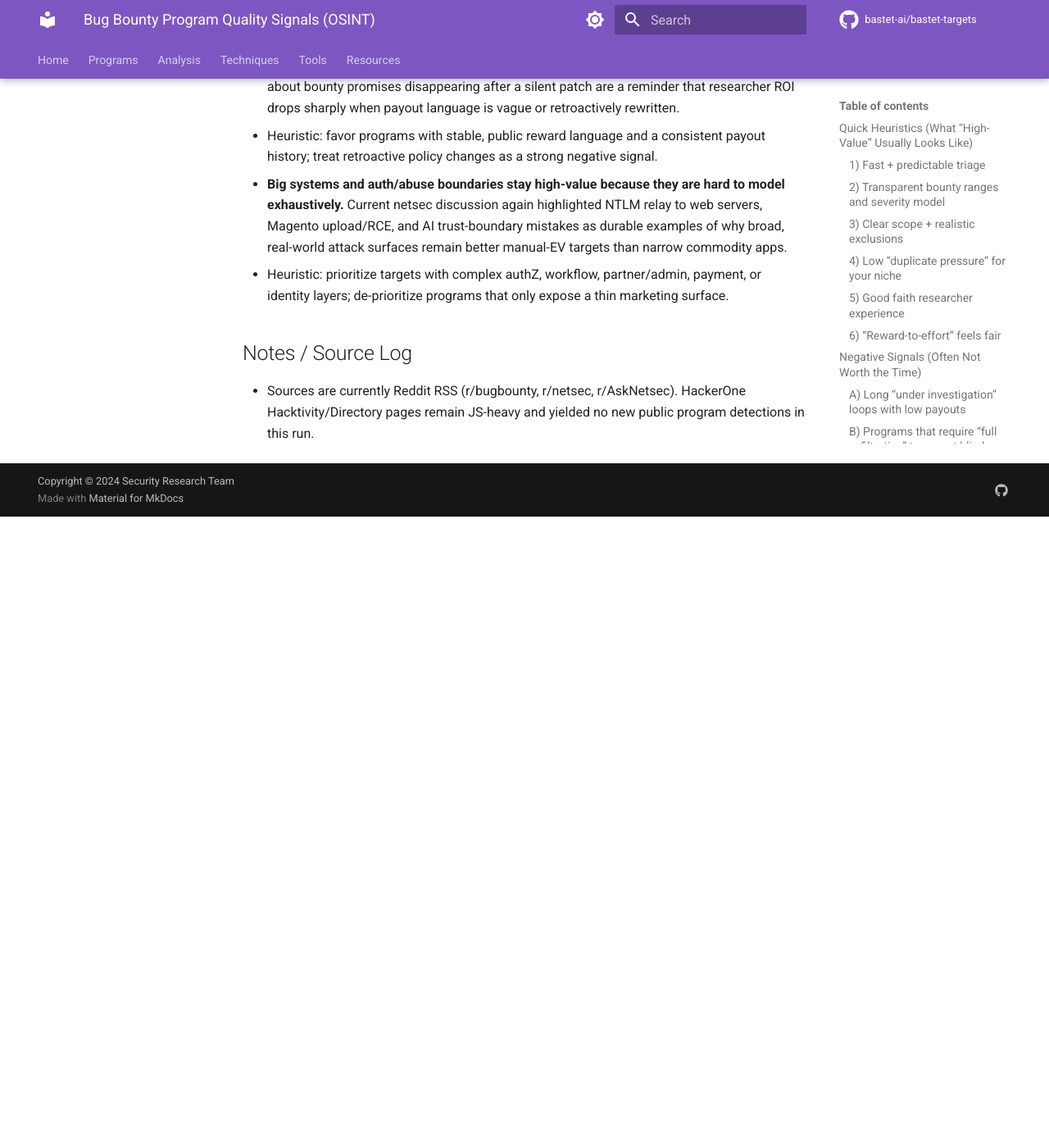
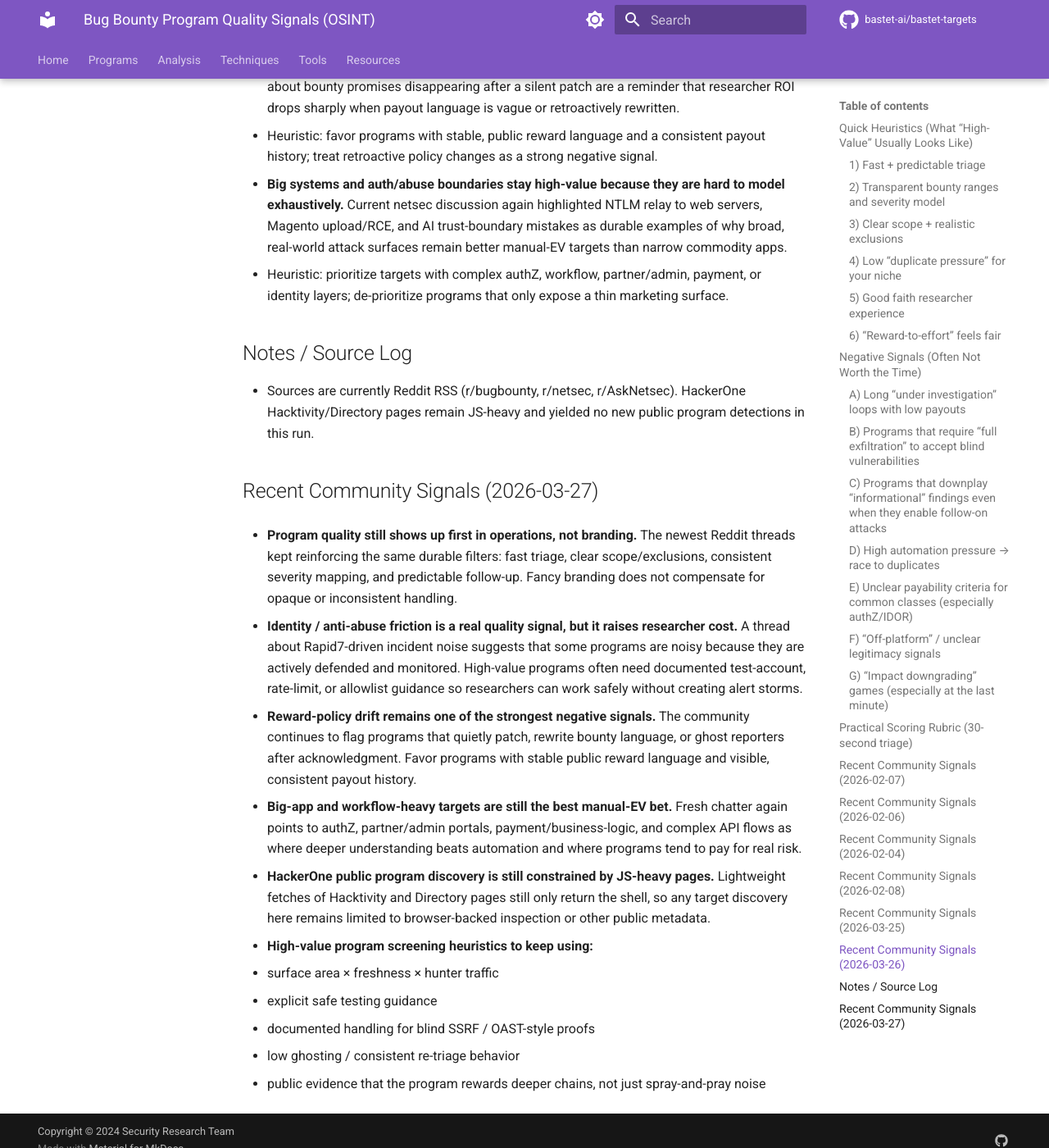
Before and after one commit to bastet-ai/bastet-targets, an MkDocs documentation site: the page built from docs/programs/program-quality-signals.md, in a window 1280 px wide and 1400 px high, scrolled down 12846 px. Shown: the whole window at 82% size. Built offline with MkDocs 1.6.1 and Material for MkDocs 9.7.7, drawn with Linux system fonts in a browser that asks for light colours; comment, search, counter and statistics services are not loaded; before the commit the page ends 13476 px from its top, so only the background shows below that.

Commit message:
Update program quality signals from community scan

```diff
--- a/docs/programs/program-quality-signals.md
+++ b/docs/programs/program-quality-signals.md
@@ -272,3 +272,22 @@ These are **examples** from recent public discussion that reinforce (or nuance)
 ## Notes / Source Log
 
 - Sources are currently Reddit RSS (r/bugbounty, r/netsec, r/AskNetsec). HackerOne Hacktivity/Directory pages remain JS-heavy and yielded no new public program detections in this run.
+
+## Recent Community Signals (2026-03-27)
+
+- **Program quality still shows up first in operations, not branding.** The newest Reddit threads kept reinforcing the same durable filters: fast triage, clear scope/exclusions, consistent severity mapping, and predictable follow-up. Fancy branding does not compensate for opaque or inconsistent handling.
+
+- **Identity / anti-abuse friction is a real quality signal, but it raises researcher cost.** A thread about Rapid7-driven incident noise suggests that some programs are noisy because they are actively defended and monitored. High-value programs often need documented test-account, rate-limit, or allowlist guidance so researchers can work safely without creating alert storms.
+
+- **Reward-policy drift remains one of the strongest negative signals.** The community continues to flag programs that quietly patch, rewrite bounty language, or ghost reporters after acknowledgment. Favor programs with stable public reward language and visible, consistent payout history.
+
+- **Big-app and workflow-heavy targets are still the best manual-EV bet.** Fresh chatter again points to authZ, partner/admin portals, payment/business-logic, and complex API flows as where deeper understanding beats automation and where programs tend to pay for real risk.
+
+- **HackerOne public program discovery is still constrained by JS-heavy pages.** Lightweight fetches of Hacktivity and Directory pages still only return the shell, so any target discovery here remains limited to browser-backed inspection or other public metadata.
+
+- **High-value program screening heuristics to keep using:**
+  - surface area × freshness × hunter traffic
+  - explicit safe testing guidance
+  - documented handling for blind SSRF / OAST-style proofs
+  - low ghosting / consistent re-triage behavior
+  - public evidence that the program rewards deeper chains, not just spray-and-pray noise
```
